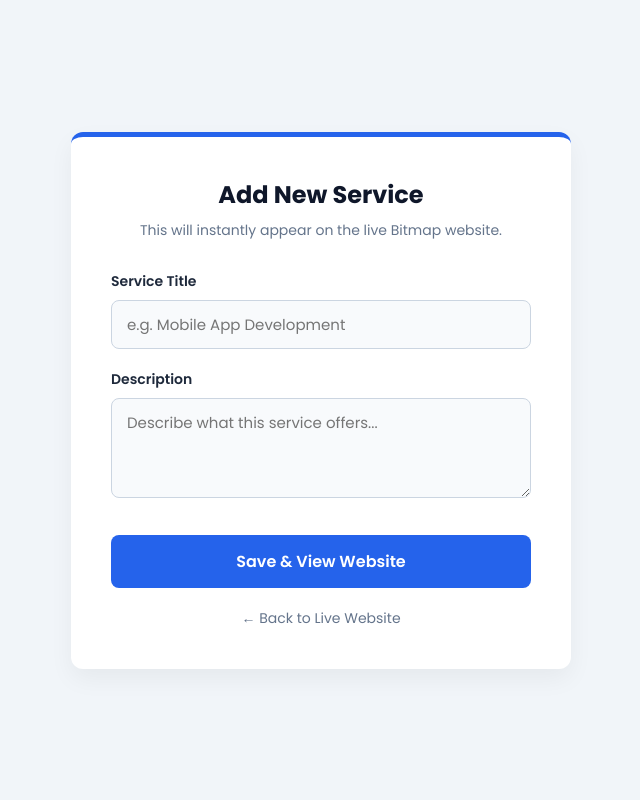
After one commit to Kirandhakal19/laravel-course, a Laravel app: page /admin/services in a window 1280 px wide. The commit adds this page. Shown: the whole page, without its empty margins (319-959 px from the left). Run offline with Laravel 12, Linux system fonts and the light colour scheme.

Commit message:
floating admin button added

```diff
--- /dev/null
+++ b/resources/views/admin/services.blade.php
@@ -0,0 +1,76 @@
+<!DOCTYPE html>
+<html lang="en">
+<head>
+    <meta charset="UTF-8">
+    <meta name="viewport" content="width=device-width, initial-scale=1.0">
+    <title>Admin Dashboard - Bitmap</title>
+    <!-- Google Font -->
+    <link href="https://fonts.googleapis.com/css2?family=Poppins:wght@300;400;500;600;700&display=swap" rel="stylesheet">
+
+    <style>
+        /* Reset and Base Styles */
+        * { margin: 0; padding: 0; box-sizing: border-box; font-family: 'Poppins', sans-serif; }
+        body { background-color: #f1f5f9; display: flex; justify-content: center; align-items: center; min-height: 100vh; color: #334155; }
+
+        /* Card Container */
+        .admin-card { background: #ffffff; width: 100%; max-width: 500px; padding: 40px; border-radius: 12px; box-shadow: 0 10px 25px rgba(0,0,0,0.05); border-top: 5px solid #2563eb; }
+
+        /* Header */
+        .admin-header { text-align: center; margin-bottom: 30px; }
+        .admin-header h2 { color: #0f172a; font-size: 24px; font-weight: 700; margin-bottom: 8px; }
+        .admin-header p { color: #64748b; font-size: 14px; }
+
+        /* Form Groups */
+        .form-group { margin-bottom: 20px; }
+        .form-group label { display: block; font-weight: 600; font-size: 14px; margin-bottom: 8px; color: #1e293b; }
+        .form-control { width: 100%; padding: 12px 15px; border: 1px solid #cbd5e1; border-radius: 8px; font-size: 15px; transition: all 0.3s ease; background: #f8fafc; }
+        .form-control:focus { outline: none; border-color: #3b82f6; background: #ffffff; box-shadow: 0 0 0 3px rgba(59, 130, 246, 0.1); }
+        textarea.form-control { resize: vertical; min-height: 100px; }
+
+        /* Buttons */
+        .btn-submit { width: 100%; background: #2563eb; color: white; padding: 14px; border: none; border-radius: 8px; font-size: 16px; font-weight: 600; cursor: pointer; transition: background 0.3s ease; margin-top: 10px; }
+        .btn-submit:hover { background: #1d4ed8; }
+        .btn-back { display: block; text-align: center; margin-top: 20px; color: #64748b; text-decoration: none; font-size: 14px; transition: color 0.3s ease; }
+        .btn-back:hover { color: #2563eb; }
+
+        /* Success Alert */
+        .alert-success { background: #dcfce7; color: #166534; padding: 12px; border-radius: 8px; font-size: 14px; margin-bottom: 20px; border: 1px solid #bbf7d0; text-align: center; }
+    </style>
+</head>
+<body>
+
+    <div class="admin-card">
+        <div class="admin-header">
+            <h2>Add New Service</h2>
+            <p>This will instantly appear on the live Bitmap website.</p>
+        </div>
+
+        @if(session('success'))
+            <div class="alert-success">
+                {{ session('success') }}
+            </div>
+        @endif
+
+        <form action="/admin/services" method="POST">
+            @csrf
+
+            <div class="form-group">
+                <label for="title">Service Title</label>
+                <input type="text" id="title" name="title" class="form-control" required placeholder="e.g. Mobile App Development">
+            </div>
+
+            <div class="form-group">
+                <label for="description">Description</label>
+                <textarea id="description" name="description" class="form-control" required placeholder="Describe what this service offers..."></textarea>
+            </div>
+
+            <!-- We are using a hidden input for the icon for now to keep it simple -->
+            <input type="hidden" name="icon" value="fa-cog">
+
+            <button type="submit" class="btn-submit">Save & View Website</button>
+            <a href="/bitmap" class="btn-back">← Back to Live Website</a>
+        </form>
+    </div>
+
+</body>
+</html>
--- a/resources/views/bitmap/home.blade.php
+++ b/resources/views/bitmap/home.blade.php
@@ -110,4 +110,8 @@
         </div>
     </div>
 </section>
+<!-- Floating Admin Button -->
+<a href="/admin/services" style="position: fixed; bottom: 30px; right: 30px; background: #0f172a; color: white; padding: 15px 25px; border-radius: 50px; text-decoration: none; font-weight: bold; box-shadow: 0 4px 15px rgba(0,0,0,0.3); z-index: 9999;">
+    ⚙️ Manage Services (Admin)
+</a>
 @endsection
--- a/routes/web.php
+++ b/routes/web.php
@@ -1,18 +1,39 @@
 <?php
+
 use App\Models\Service;
+use Illuminate\Http\Request;
 use Illuminate\Support\Facades\Route;
 
+// Default welcome route
 Route::get('/', function () {
     return 'welcome';
 });
 
+// Your untouched grocery route
 Route::get('/grocery', function () {
     return view('grocery');
 });
 
+// --- BITMAP WEBSITE ---
+// This fetches the services from the database and passes them to the view
+Route::get('/bitmap', function () {
+    $services = Service::all();
+    return view('bitmap.home', compact('services'));
+})->name('bitmap.home');
 
-Route::view('/bitmap', 'bitmap.home')->name('bitmap.home');
-Route::get('/bitmap', function () {
-    $services = Service::all(); // Fetch all services
-    return view('bitmap.home', compact('services')); // Pass to the view
-})->name('bitmap.home');
+
+// --- ADMIN DASHBOARD ---
+// 1. Show the form you just created
+Route::get('/admin/services', function () {
+    return view('admin.services');
+});
+
+// 2. Save the new service to the database
+Route::post('/admin/services', function (Request $request) {
+    Service::create([
+        'icon' => $request->icon,
+        'title' => $request->title,
+        'description' => $request->description,
+    ]);
+    return redirect('/admin/services')->with('success', 'Service added successfully!');
+});
```
